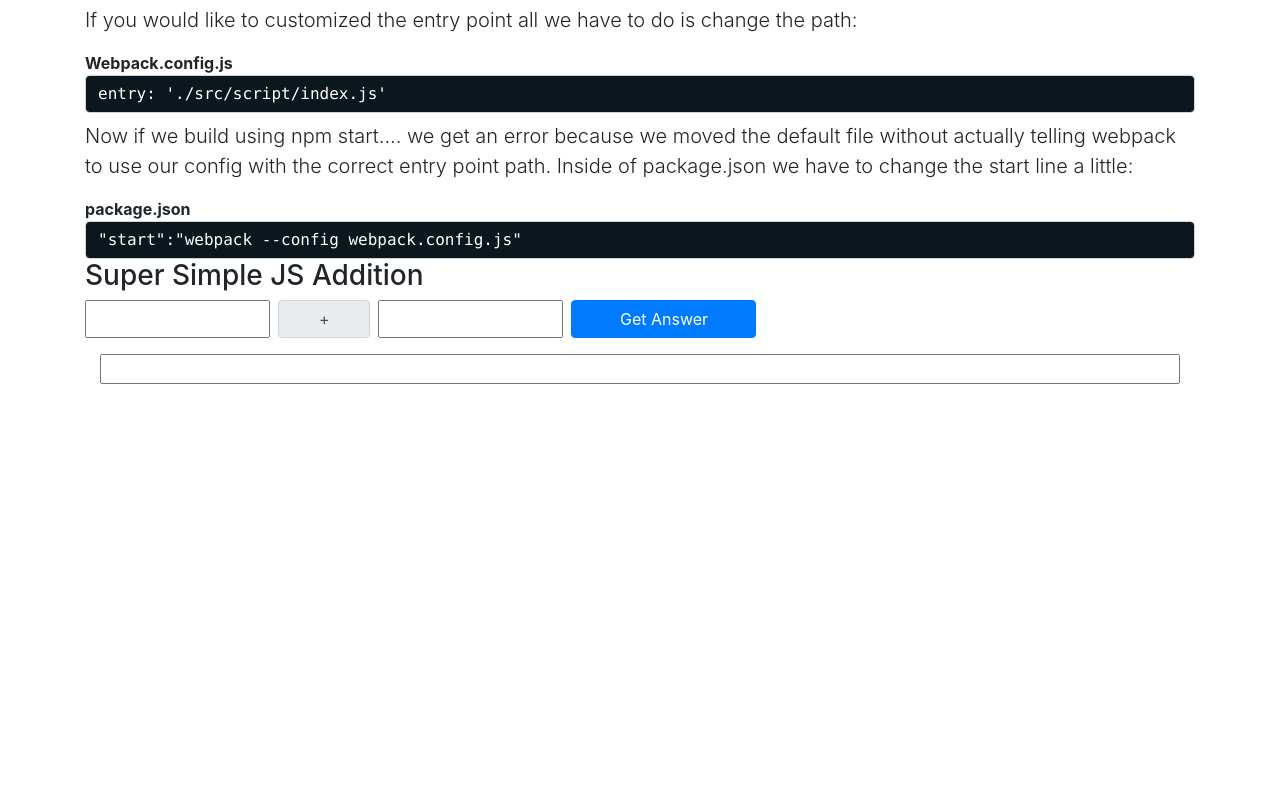
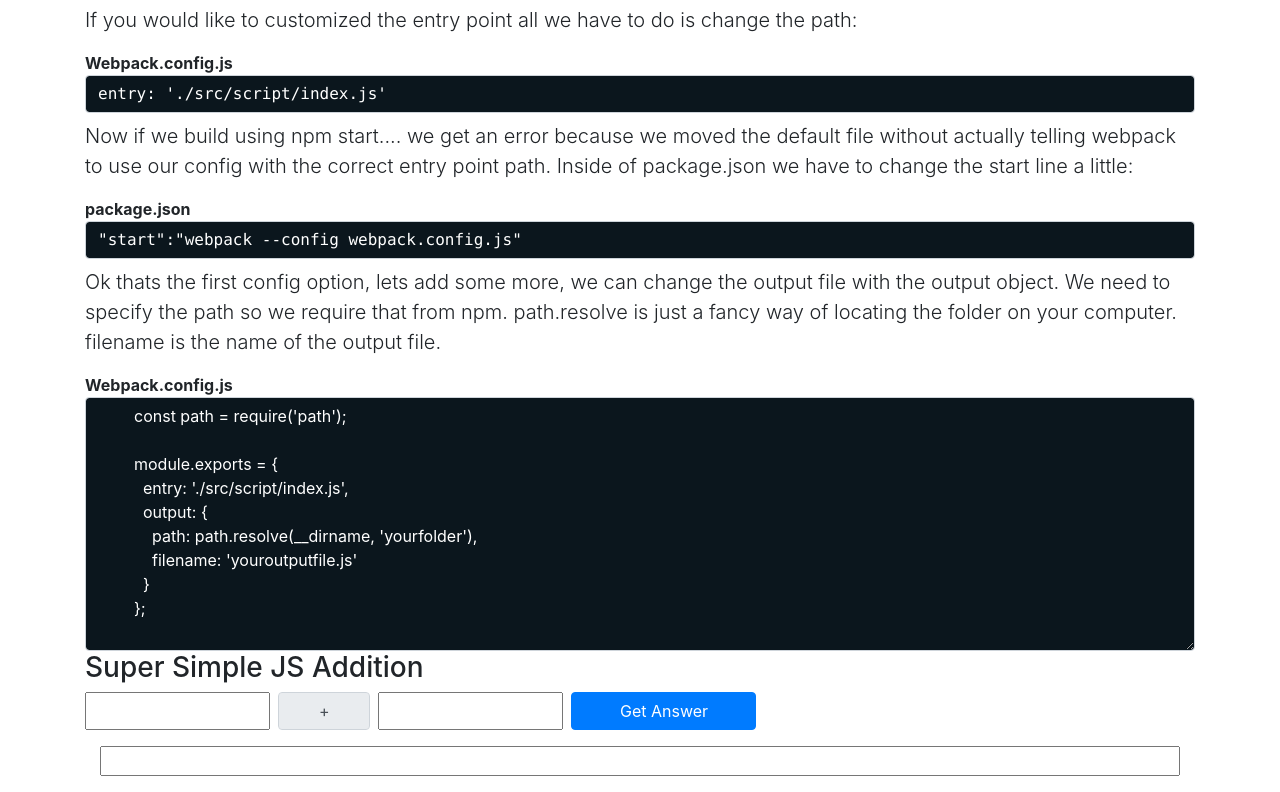
Before and after one commit to ch4nc3l0/Understanding-Webpack, a website: page index.html in a window 1280 px wide. Shown: the part 1924-2716 px from the top of the page. Before the commit the page ends 2324 px from the top, so only its background shows below. Drawn offline with Linux system fonts and the light colour scheme.

Commit message:
Add: Webpack output

```diff
--- a/index.html
+++ b/index.html
@@ -174,6 +174,27 @@
         "start":"webpack --config webpack.config.js"
       </kbd>
 
+      <p class="lead mt-2">
+        Ok thats the first config option, lets add some more, we can change the output
+        file with the output object. We need to specify the path so we require that from
+        npm. path.resolve is just a fancy way of locating the folder on your computer.
+        filename is the name of the output file.
+
+      </p>
+
+      <b>Webpack.config.js</b>
+      <textarea class="form-control" rows="10" readonly style="background-color: #0b161d; color: white;">
+        const path = require('path');
+
+        module.exports = {
+          entry: './src/script/index.js',
+          output: {
+            path: path.resolve(__dirname, 'yourfolder'),
+            filename: 'youroutputfile.js'
+          }
+        };
+      </textarea>
+
     </div>
 
 
--- a/webpack.config.js
+++ b/webpack.config.js
@@ -1,3 +1,7 @@
 module.exports = {
-    entry: './src/script/index.js'
+    entry: './src/script/index.',
+    output: {
+      path: path.resolve(__dirname, 'webpackoutput'),
+      filename: 'outputfile.js'
+    }
   };
```
